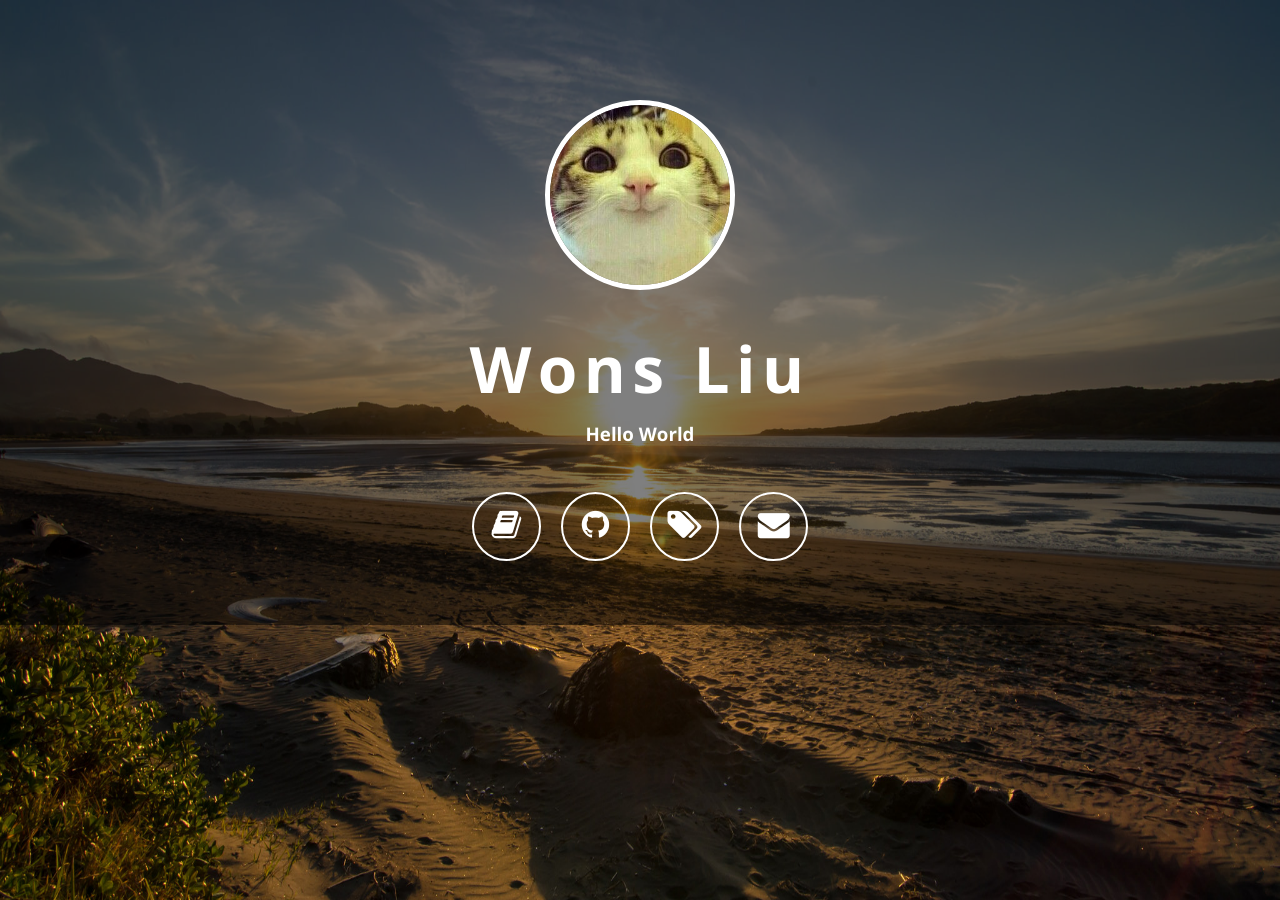
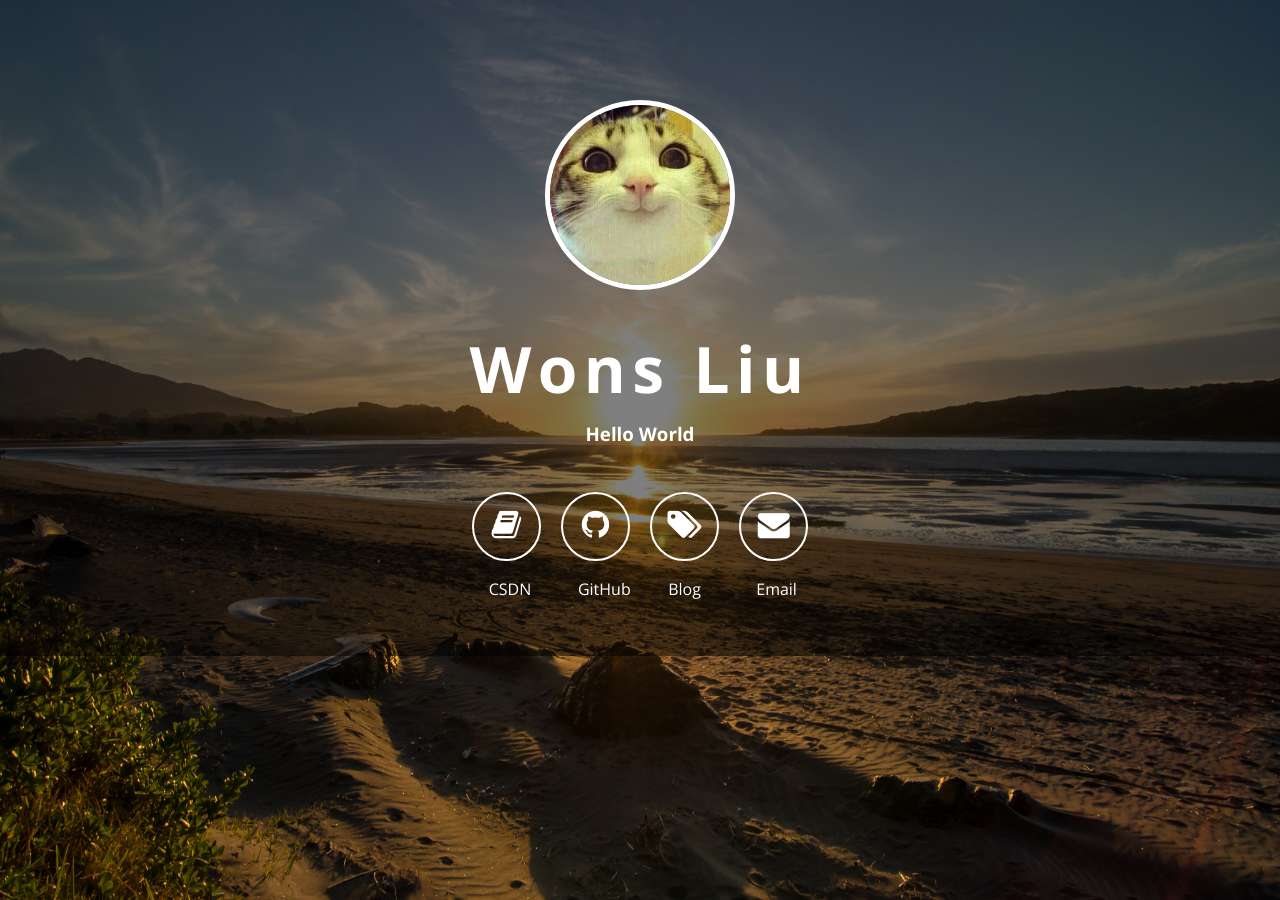
Before and after one commit to liuwons/blog, a Jekyll site: the page built from index.html, in a window 1280 px wide. Built offline with Jekyll 4.4.1, drawn with Linux system fonts in a browser that asks for light colours; nearby versions of some CDN libraries.

Commit message:
.# Please enter the commit message for your changes. Lines starting

```diff
--- a/index.html
+++ b/index.html
@@ -32,92 +32,21 @@ permalink: /
 
                 <ul>
                     {% if site.csdn_username %}
-                    <li><a class="fa fa-2x fa-book" href="https://blog.csdn.net/{{ site.csdn_username }}"><span class="description">CSDN</span></a></li>
+                    <li><a class="fa fa-2x fa-book" href="https://blog.csdn.net/{{ site.csdn_username }}"><span class="description">CSDN</span></a><br></br><a href="https://blog.csdn.net/{{ site.csdn_username }}">CSDN</a></li>
                     {% endif %}
 
                     {% if site.github_username %}
-                    <li><a class="fa fa-2x fa-github" href="https://github.com/{{ site.github_username }}"><span class="description">GitHub</span></a></li>
-                    {% endif %}
-
-                    {% if site.codepen_username %}
-                    <li><a class="fa fa-2x fa-codepen" href="https://codepen.io/{{ site.codepen_username }}"><span class="description">CodePen</span></a></li>
-                    {% endif %}
-
-                    {% if site.facebook_username %}
-                    <li><a class="fa fa-2x fa-facebook" href="https://facebook.com/{{ site.facebook_username }}"><span class="description">Facebook</span></a></li>
-                    {% endif %}
-
-                    {% if site.vk_username %}
-                    <li><a class="fa fa-2x fa-vk" href="https://vk.com/{{ site.vk_username }}"><span class="description">ВКонтакте</span></a></li>
-                    {% endif %}
-
-                    {% if site.twitter_username %}
-                    <li><a class="fa fa-2x fa-twitter" href="https://twitter.com/{{ site.twitter_username }}"><span class="description">Twitter</span></a></li>
-                    {% endif %}
-
-                    {% if site.google_plus_username %}
-                    <li><a class="fa fa-2x fa-google-plus" href="https://plus.google.com/+{{ site.google_plus_username }}"><span class="description">Google +</span></a></li>
-                    {% endif %}
-
-                    {% if site.linkedin_username %}
-                    <li><a class="fa fa-2x fa-linkedin" href="https://linkedin.com/in/{{ site.linkedin_username }}"><span class="description">LinkedIn</span></a></li>
-                    {% endif %}
-
-                    {% if site.vine_username %}
-                    <li><a class="fa fa-2x fa-vine" href="https://vine.co/{{ site.vine_username }}"><span class="description">Vine</span></a></li>
-                    {% endif %}
-
-                    {% if site.instagram_username %}
-                    <li><a class="fa fa-2x fa-instagram" href="https://instagram.com/{{ site.instagram_username }}"><span class="description">Instagram</span></a></li>
-                    {% endif %}
-
-                    {% if site.flickr_usernmae %}
-                    <li><a class="fa fa-2x fa-flickr" href="https://flickr.com/photos/{{ site.flickr_username }}"><span class="description">Flickr</span></a></li>
-                    {% endif %}
-
-                    {% if site.steam_username %}
-                    <li><a class="fa fa-2x fa-steam" href="http://steamcommunity.com/id/{{ site.steam_username }}"><span class="description">Steam</span></a></li>
-                    {% endif %}
-
-                    {% if site.soundcloud_username %}
-                    <li><a class="fa fa-2x fa-soundcloud" href="https://soundcloud.com/{{ site.soundcloud_username }}"><span class="description">Soundcloud</span></a></li>
-                    {% endif %}
-
-                    {% if site.lastfm_username %}
-                    <li><a class="fa fa-2x fa-lastfm" href="http://www.last.fm/user/{{ site.lastfm_username }}"><span class="description">Last.fm</span></a></li>
-                    {% endif %}
-
-                    {% if site.stack_of_username %}
-                    <li><a class="fa fa-2x fa-stack-overflow" href="https://stackoverflow.com/users/{{ site.stack_of_username }}"><span class="description">Stack OF</span></a></li>
-                    {% endif %}
-
-                    {% if site.reddit_username %}
-                    <li><a class="fa fa-2x fa-reddit" href="https://reddit.com/user/{{ site.reddit_username }}"><span class="description">Reddit</span></a></li>
-                    {% endif %}
-
-                    {% if site.medium_username %}
-                    <li><a class="fa fa-2x fa-medium" href="https://medium.com/@{{ site.medium_username }}"><span class="description">Medium</span></a></li>
-                    {% endif %}
-
-                    {% if site.tumblr_username %}
-                    <li><a class="fa fa-2x fa-tumblr" href="https://{{ site.tumblr_username }}.tumblr.com/"><span class="description">Tumblr</span></a></li>
-                    {% endif %}
-
-                    {% if site.weibo_username %}
-                    <li><a class="fa fa-2x fa-weibo" href="https://weibo.com/{{ site.weibo_username }}"><span class="description">微博</span></a></li>
+                    <li><a class="fa fa-2x fa-github" href="https://github.com/{{ site.github_username }}"><span class="description">GitHub</span></a><br></br><a href="https://github.com/{{ site.github_username }}">GitHub</a></li>
                     {% endif %}
 
                     {% if site.blog_url %}
-                    <li><a class="fa fa-2x fa-tags" href="{{ site.baseurl }}{{ site.blog_url }}"><span class="description">Blog</span></a></li>
+                    <li><a class="fa fa-2x fa-tags" href="{{ site.baseurl }}{{ site.blog_url }}"><span class="description">Blog</span></a><br></br><a href="{{ site.baseurl }}{{ site.blog_url }}">Blog</a></li>
                     {% endif %}
 
                     {% if site.email %}
-                    <li><a class="fa fa-2x fa-envelope" href="mailto:{{ site.email }}"><span class="description">Email</span></a></li>
+                    <li><a class="fa fa-2x fa-envelope" href="mailto:{{ site.email }}"><span class="description">Email</span></a><br></br><a href="mailto:{{ site.email }}">Email</a></li>
                     {% endif %}
 
-                    {% if site.public_key_url %}
-                    <li><a class="fa fa-2x fa-key" href="{{ site.public_key_url }}"><span class="description">PGP Key</span></a></li>
-                    {% endif %}
                 </ul>
         </div>
 
```
